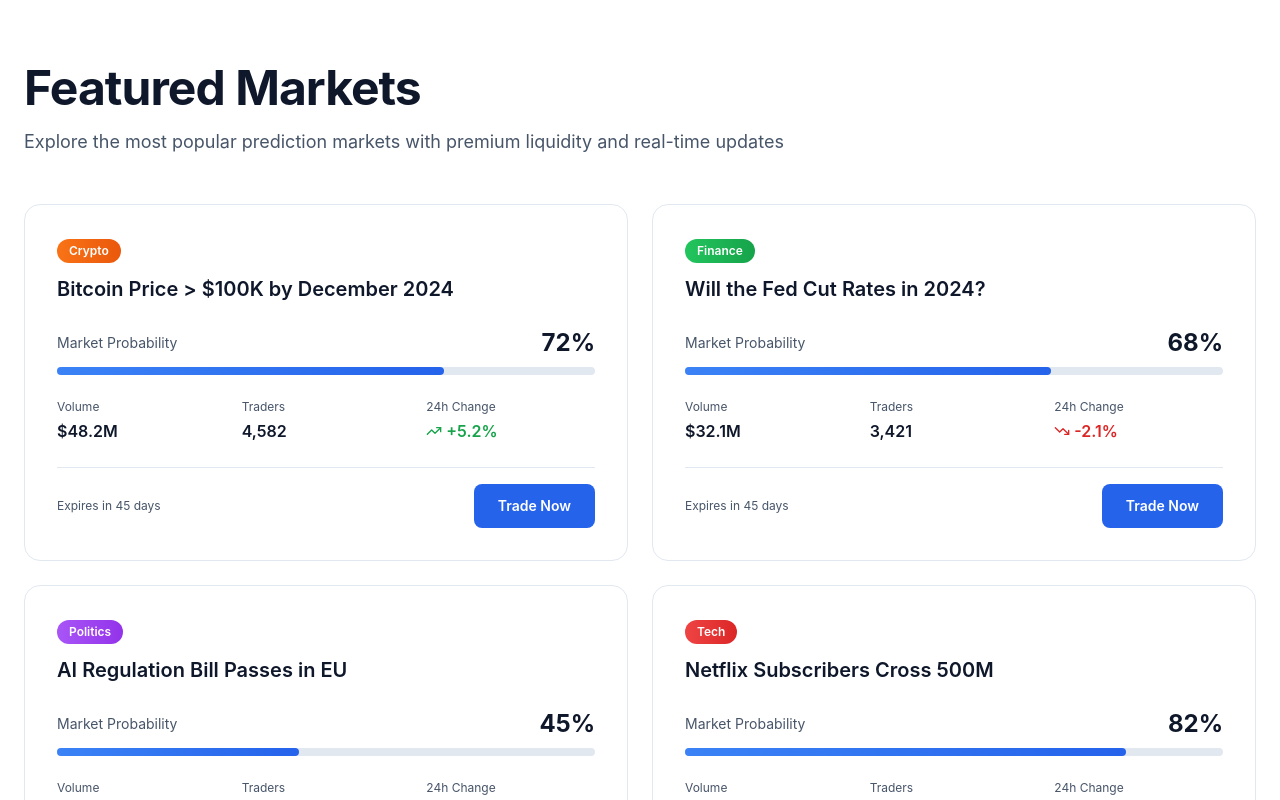
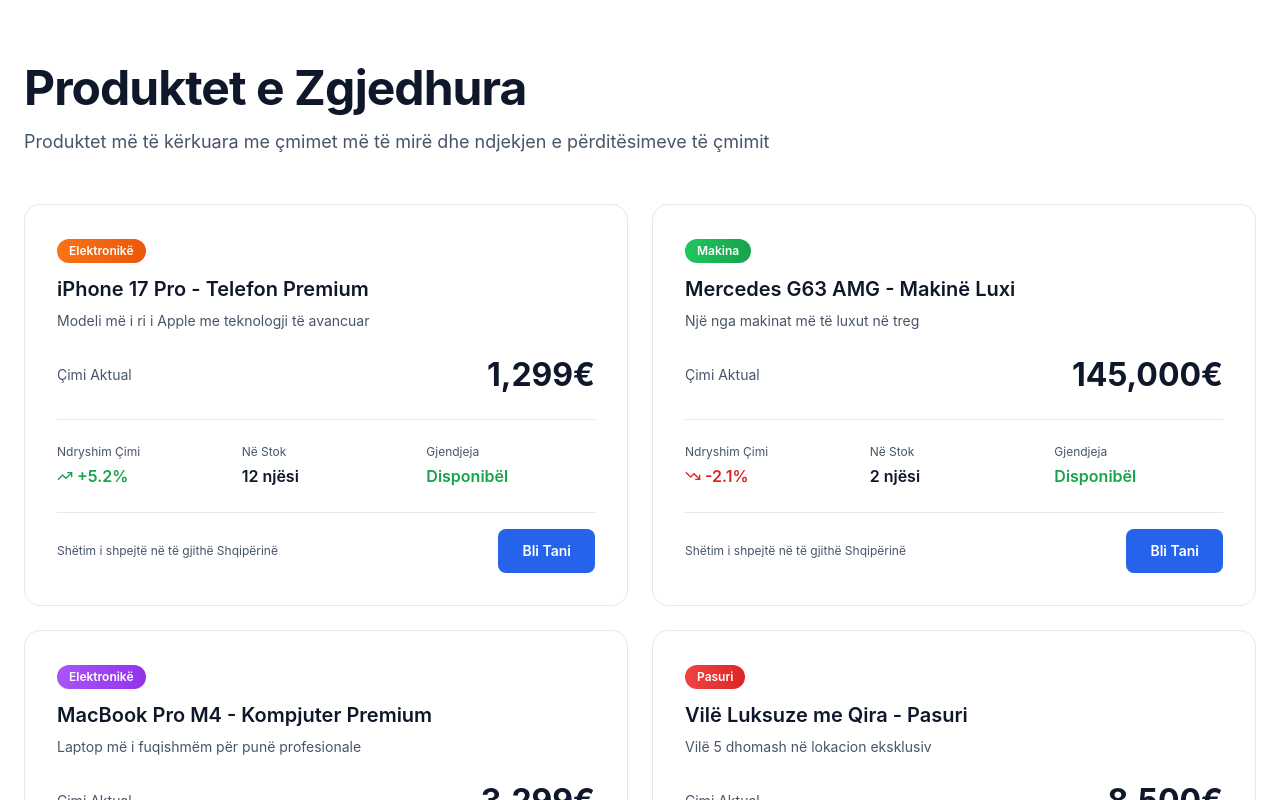
Before and after one commit to sesopeso101-sudo/Polyshop, a React (Create React App) app: page / in a window 1280 px wide. Shown: the part 880-1680 px from the top of the page. Built offline with nearby package versions, Linux system fonts and the light colour scheme; the HTML template or start-up script is replaced by a standard one.

Commit message:
refactor: Transform FeaturedMarkets to display products with price tracking in Albanian

```diff
--- a/src/components/FeaturedMarkets.js
+++ b/src/components/FeaturedMarkets.js
@@ -2,46 +2,46 @@
 import { TrendingUp, TrendingDown } from 'lucide-react';
 
 function FeaturedMarkets() {
-  const markets = [
+  const products = [
     {
-      title: "Bitcoin Price > $100K by December 2024",
-      category: "Crypto",
-      probability: 72,
-      volume: "$48.2M",
-      traders: 4582,
+      title: "iPhone 17 Pro - Telefon Premium",
+      category: "Elektronikë",
+      price: 1299,
       trend: 'up',
       change: '+5.2%',
-      color: 'from-orange-500 to-orange-600'
+      stock: 12,
+      color: 'from-orange-500 to-orange-600',
+      description: 'Modeli më i ri i Apple me teknologji të avancuar'
     },
     {
-      title: "Will the Fed Cut Rates in 2024?",
-      category: "Finance",
-      probability: 68,
-      volume: "$32.1M",
-      traders: 3421,
+      title: "Mercedes G63 AMG - Makinë Luxi",
+      category: "Makina",
+      price: 145000,
       trend: 'down',
       change: '-2.1%',
-      color: 'from-green-500 to-green-600'
+      stock: 2,
+      color: 'from-green-500 to-green-600',
+      description: 'Një nga makinat më të luxut në treg'
     },
     {
-      title: "AI Regulation Bill Passes in EU",
-      category: "Politics",
-      probability: 45,
-      volume: "$24.8M",
-      traders: 2156,
+      title: "MacBook Pro M4 - Kompjuter Premium",
+      category: "Elektronikë",
+      price: 3299,
       trend: 'up',
       change: '+1.8%',
-      color: 'from-purple-500 to-purple-600'
+      stock: 8,
+      color: 'from-purple-500 to-purple-600',
+      description: 'Laptop më i fuqishmëm për punë profesionale'
     },
     {
-      title: "Netflix Subscribers Cross 500M",
-      category: "Tech",
-      probability: 82,
-      volume: "$18.5M",
-      traders: 1876,
+      title: "Vilë Luksuze me Qira - Pasuri",
+      category: "Pasuri",
+      price: 8500,
       trend: 'up',
       change: '+3.4%',
-      color: 'from-red-500 to-red-600'
+      stock: 1,
+      color: 'from-red-500 to-red-600',
+      description: 'Vilë 5 dhomash në lokacion eksklusiv'
     },
   ];
 
@@ -49,59 +49,54 @@
     <section className="section-padding bg-white">
       <div className="section-container">
         <div className="mb-12">
-          <h2 className="heading-2 mb-3">Featured Markets</h2>
-          <p className="text-lg text-slate-600">Explore the most popular prediction markets with premium liquidity and real-time updates</p>
+          <h2 className="heading-2 mb-3">Produktet e Zgjedhura</h2>
+          <p className="text-lg text-slate-600">Produktet më të kërkuara me çmimet më të mirë dhe ndjekjen e përditësimeve të çmimit</p>
         </div>
 
         <div className="grid md:grid-cols-2 gap-6">
-          {markets.map((market, i) => (
+          {products.map((product, i) => (
             <div key={i} className="card-lg group cursor-pointer">
               <div className="flex items-start justify-between mb-6">
                 <div className="flex-1">
-                  <span className={`inline-block text-xs font-semibold px-3 py-1 rounded-full bg-gradient-to-r ${market.color} text-white mb-3`}>
-                    {market.category}
+                  <span className={`inline-block text-xs font-semibold px-3 py-1 rounded-full bg-gradient-to-r ${product.color} text-white mb-3`}>
+                    {product.category}
                   </span>
-                  <h3 className="text-xl font-semibold text-slate-900 group-hover:text-blue-600 transition">{market.title}</h3>
+                  <h3 className="text-xl font-semibold text-slate-900 group-hover:text-blue-600 transition">{product.title}</h3>
+                  <p className="text-sm text-slate-600 mt-2">{product.description}</p>
                 </div>
               </div>
 
-              {/* Probability Bar */}
-              <div className="mb-6">
-                <div className="flex items-center justify-between mb-2">
-                  <span className="text-sm text-slate-600">Market Probability</span>
-                  <span className="text-2xl font-bold text-slate-900">{market.probability}%</span>
-                </div>
-                <div className="w-full bg-slate-200 rounded-full h-2">
-                  <div
-                    className="bg-gradient-to-r from-blue-500 to-blue-600 h-2 rounded-full transition-all duration-500"
-                    style={{width: `${market.probability}%`}}
-                  ></div>
+              {/* Price Info */}
+              <div className="mb-6 pb-6 border-b border-slate-200">
+                <div className="flex items-center justify-between">
+                  <span className="text-sm text-slate-600">Çimi Aktual</span>
+                  <span className="text-3xl font-bold text-slate-900">{product.price.toLocaleString()}€</span>
                 </div>
               </div>
 
               {/* Stats Grid */}
               <div className="grid grid-cols-3 gap-4 pb-6 border-b border-slate-200">
                 <div>
-                  <div className="text-xs text-slate-600 mb-1">Volume</div>
-                  <div className="font-semibold text-slate-900">{market.volume}</div>
+                  <div className="text-xs text-slate-600 mb-1">Ndryshim Çimi</div>
+                  <div className={`font-semibold flex items-center gap-1 ${product.trend === 'up' ? 'text-green-600' : 'text-red-600'}`}>
+                    {product.trend === 'up' ? <TrendingUp size={16} /> : <TrendingDown size={16} />}
+                    {product.change}
+                  </div>
                 </div>
                 <div>
-                  <div className="text-xs text-slate-600 mb-1">Traders</div>
-                  <div className="font-semibold text-slate-900">{market.traders.toLocaleString()}</div>
+                  <div className="text-xs text-slate-600 mb-1">Në Stok</div>
+                  <div className="font-semibold text-slate-900">{product.stock} njësi</div>
                 </div>
                 <div>
-                  <div className="text-xs text-slate-600 mb-1">24h Change</div>
-                  <div className={`font-semibold flex items-center gap-1 ${market.trend === 'up' ? 'text-green-600' : 'text-red-600'}`}>
-                    {market.trend === 'up' ? <TrendingUp size={16} /> : <TrendingDown size={16} />}
-                    {market.change}
-                  </div>
+                  <div className="text-xs text-slate-600 mb-1">Gjendjeja</div>
+                  <div className="font-semibold text-green-600">Disponibël</div>
                 </div>
               </div>
 
               {/* Footer */}
               <div className="flex items-center justify-between pt-4">
-                <span className="text-xs text-slate-600">Expires in 45 days</span>
-                <button className="btn-primary text-sm py-2 px-4">Trade Now</button>
+                <span className="text-xs text-slate-600">Shëtim i shpejtë në të gjithë Shqipërinë</span>
+                <button className="btn-primary text-sm py-2 px-4">Bli Tani</button>
               </div>
             </div>
           ))}
```
